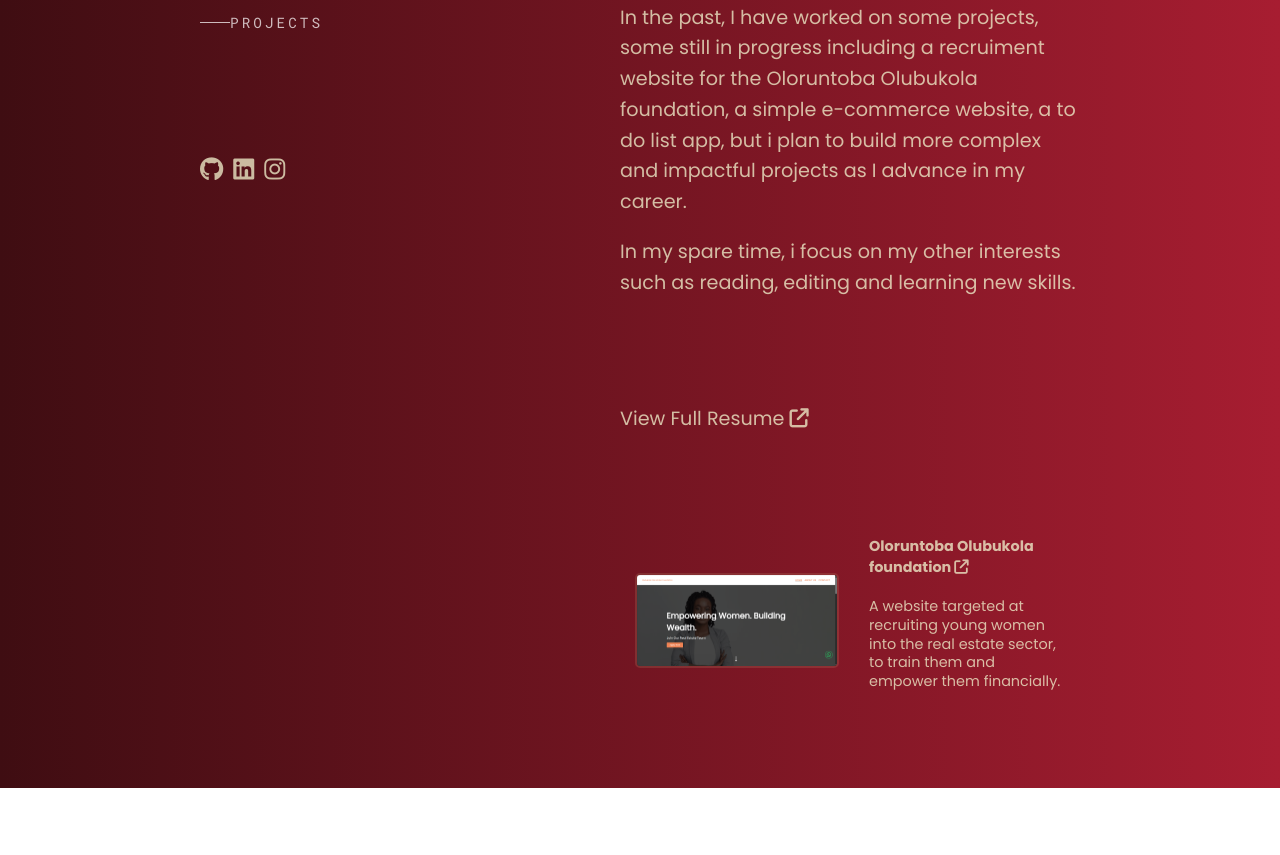
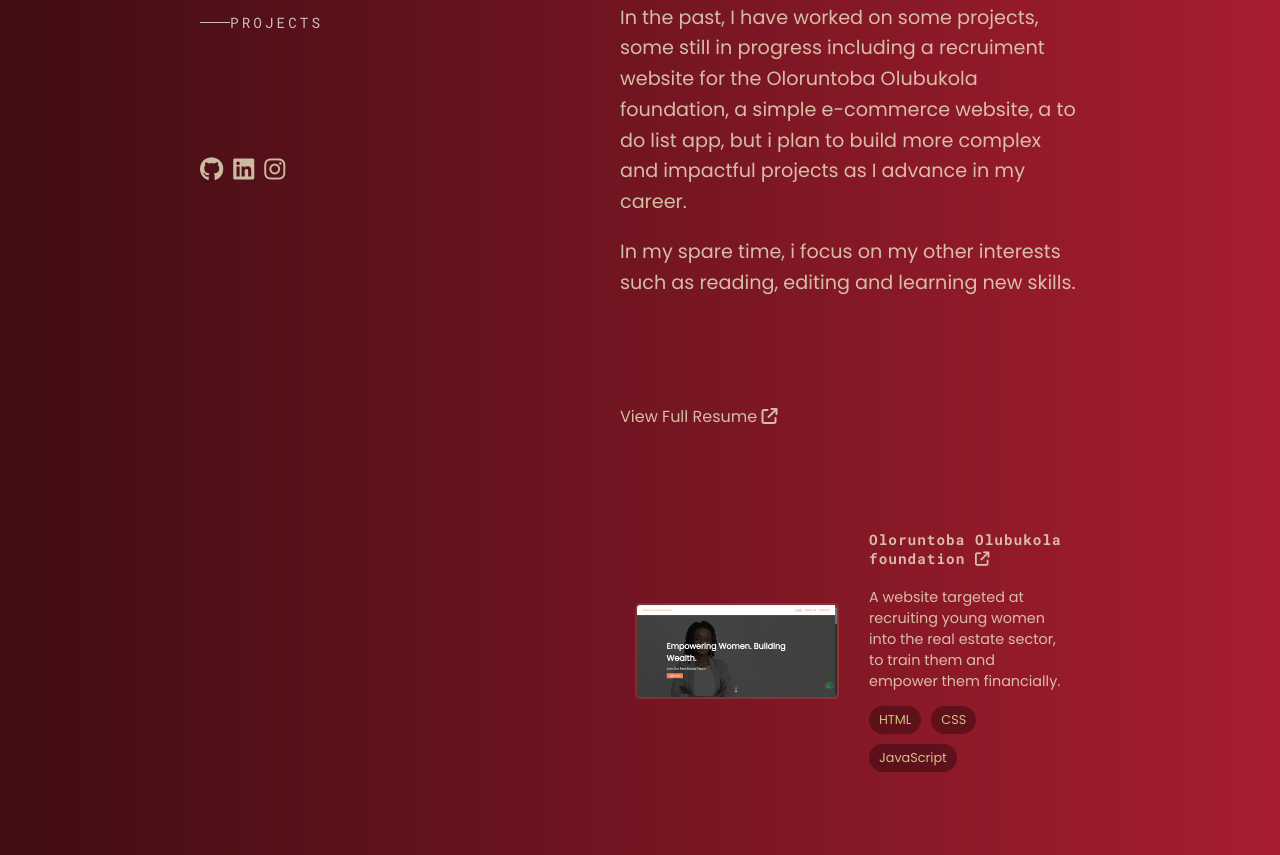
Before and after one commit to s4mantha18/myPortfolio, a plain HTML site: page index.html in a window 1280 px wide. Shown: the part 430-1285 px from the top of the page. Before the commit the page ends 1218 px from the top, so only its background shows below. Drawn offline with Linux system fonts and the light colour scheme.

Commit message:
update something

```diff
--- a/index.html
+++ b/index.html
@@ -75,15 +75,23 @@
 
       <section id="projects">
         <h2>Projects</h2>
-          <div class="project-item">
+          <div class="project-item"><a href="https://s4mantha18.github.io/recruitment-site/">
             <img src="img/recruitement_ss.png" alt="">
+            <div>
             <div class="project-info">
-              <strong><a href="https://s4mantha18.github.io/recruitment-site/">Oloruntoba Olubukola foundation <i class="fa-solid fa-arrow-up-right-from-square"></i></a></strong>
+              <strong>Oloruntoba Olubukola foundation <i class="fa-solid fa-arrow-up-right-from-square"></i></strong>
               <p>A website targeted
             at recruiting young women into the real estate sector, to train them
             and empower them financially.
             </p>
             </div>
+            <div class="technologies">
+              <span>HTML</span>
+              <span>CSS</span>
+              <span>JavaScript</span>
+            </div>
+            </div>
+            </a>
           </div>
 
       </section>
--- a/style.css
+++ b/style.css
@@ -117,7 +117,7 @@ section h2 {
   display: none;
 }
 
-section p {
+#about p {
   line-height: 1.3;
   font-size: 1.2rem;
   color: #f1f0ccc3;
@@ -171,12 +171,15 @@ li:hover {
 }
 
 .project-item {
+  border-radius: 10px;
+}
+
+.project-item a {
   display: flex;
   align-items: center;
   gap: 30px; /* space between image and text */
   /* margin-bottom: 30px; */
   padding: 15px;
-  border-radius: 10px;
 }
 
 .project-item img {
@@ -198,14 +201,41 @@ li:hover {
   gap: 5px;
 }
 
+.project-item:hover strong {
+  color: #d5bf86;
+}
+
 .project-item:hover {
-  color: #d5bf86;
   background-color: #d5bf8627;
   transition: 0.3s;
   box-shadow: 0 4px 8px rgba(0, 0, 0, 0.2);
+  cursor: pointer;
 }
 
 .resume {
   font-weight: normal;
-  font-size: 0.6rem;
+  font-size: 1rem;
 }
+
+.resume:hover {
+  color: #d5bf86;
+}
+
+.technologies {
+  display: flex;
+  flex-wrap: wrap;
+  gap: 10px;
+}
+
+.technologies span {
+  background-color: #3f0d1296;
+  padding: 5px 10px;
+  border-radius: 15px;
+  font-size: 0.8rem;
+  color: #d5bf86;
+}
+
+.project-info strong {
+  letter-spacing: 1px;
+  font-family: "Roboto Mono", monospace;
+}
```
